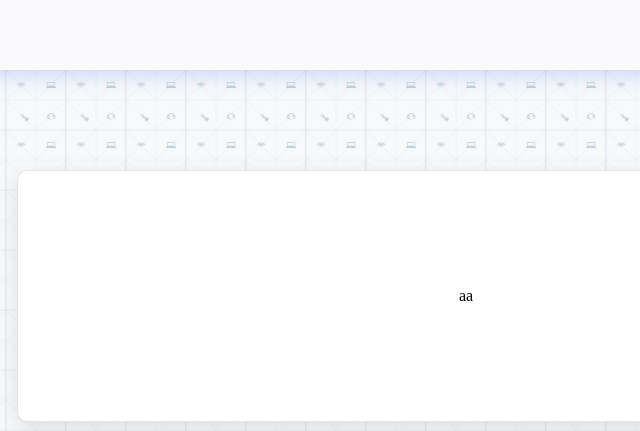
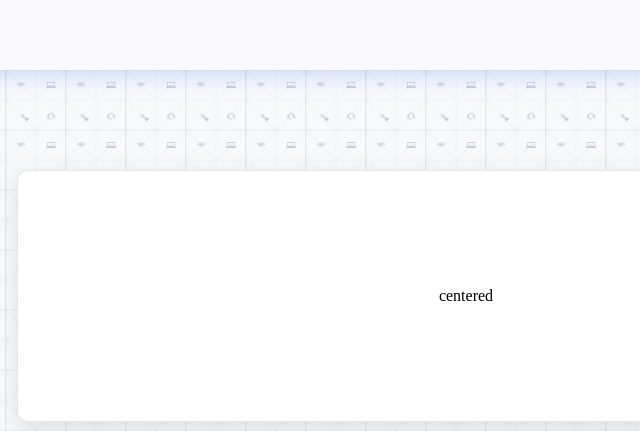
Before and after one commit to n1363979-ai/Solve-problems-, a plain HTML site: page index.html in a window 1280 px wide. Shown: the top 431 px of the page, 174-814 px from the left. Drawn offline with Linux system fonts and the light colour scheme.

Commit message:
updated index.html section text to center

```diff
--- a/index.html
+++ b/index.html
@@ -23,7 +23,7 @@
   <main>
 
         <section>
-aa
+            centered
         </section>
 
              <section>
```
